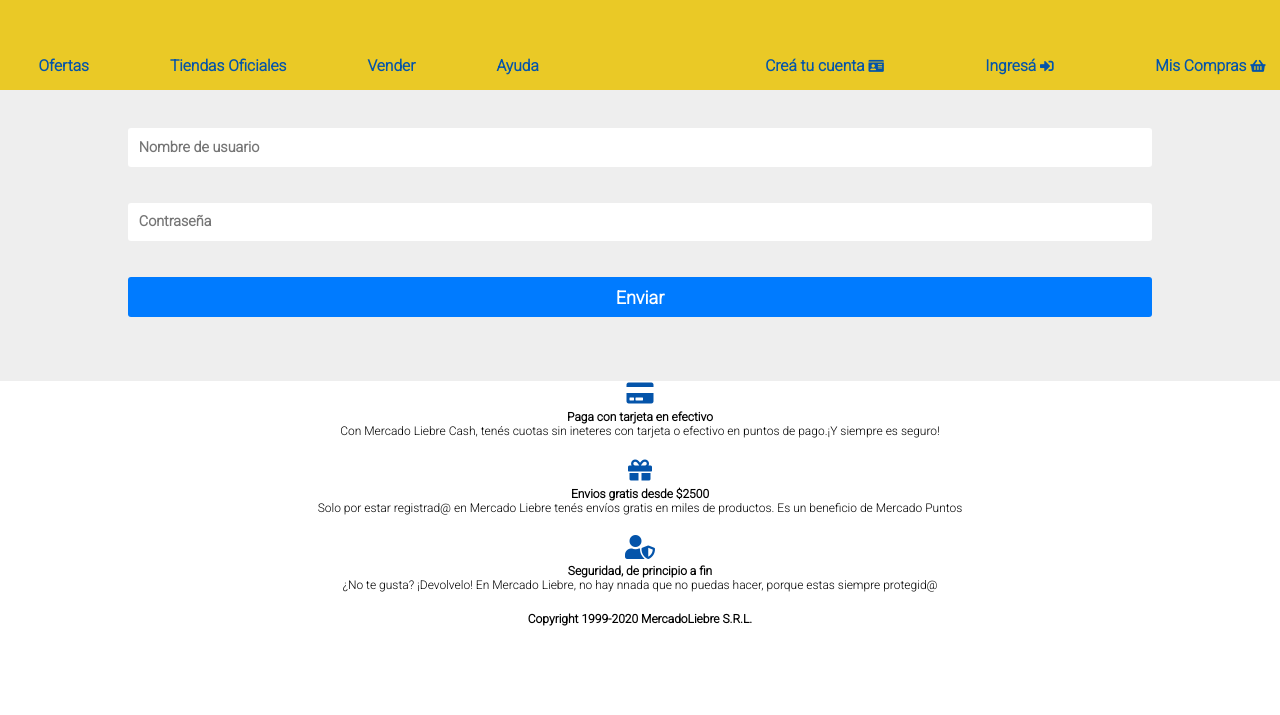
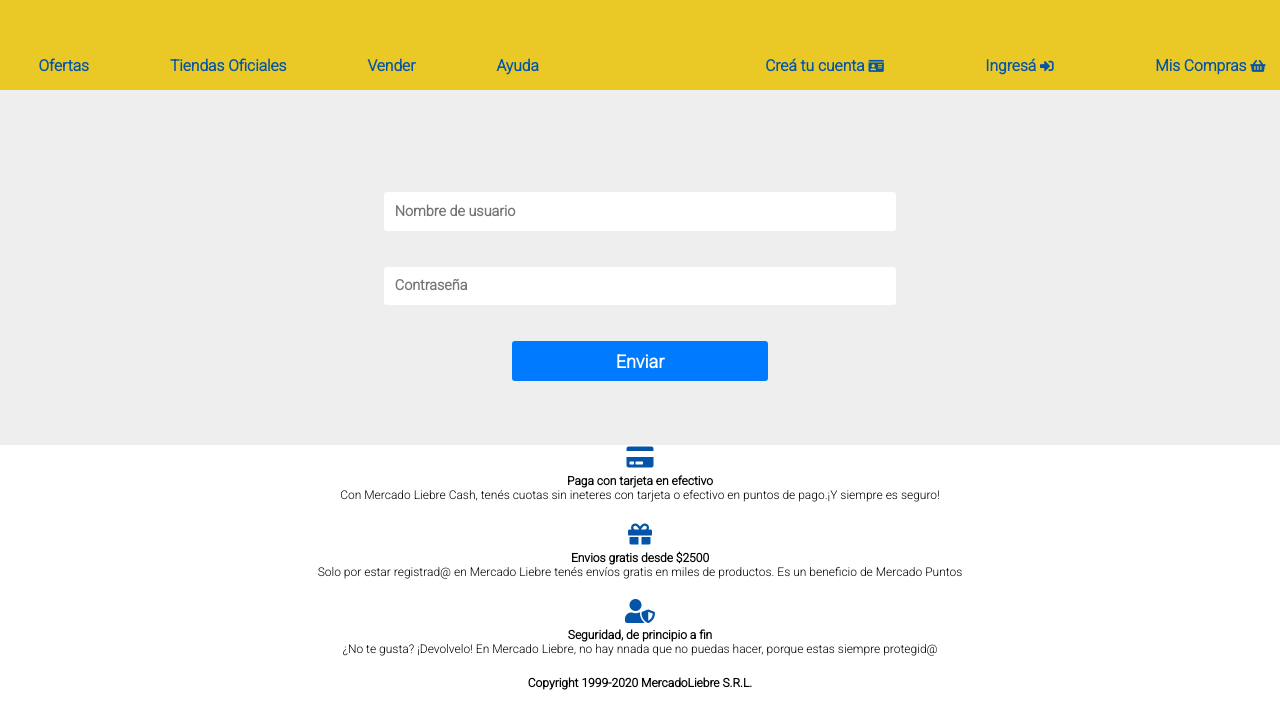
Before and after one commit to mmschiavon/mercadoliebre, a website: page views/login.html in a window 1280 px wide. Shown: the part 85-800 px from the top of the page. Drawn offline with Linux system fonts and the light colour scheme; files that its build step writes are made by us from their sources; files whose address does not match are found by name.

Commit message:
commit 9

```diff
--- a/public/css/login.css
+++ b/public/css/login.css
@@ -11,7 +11,7 @@
   border-radius: 3px;
   font-size: 1.2rem;
   font-weight: bold;
-  width: 80%;
+  width: 60%;
   padding: 0.9rem;
   margin-bottom: 3rem;
 }
@@ -23,16 +23,19 @@
   color: #fff;
   font-size: 1.5rem;
   font-weight: bold;
-  width: 80%;
+  width: 20%;
   padding: 0.8rem;
 }
 
 main {
-  padding-top: 5%;
+  padding-top: 10%;
   padding-bottom: 5%;
 }
 
 @media (min-width: 361px) {
+  #login-form input {
+    width: 40%;
+  }
 }
 
 @media (min-width: 769px) {
```
